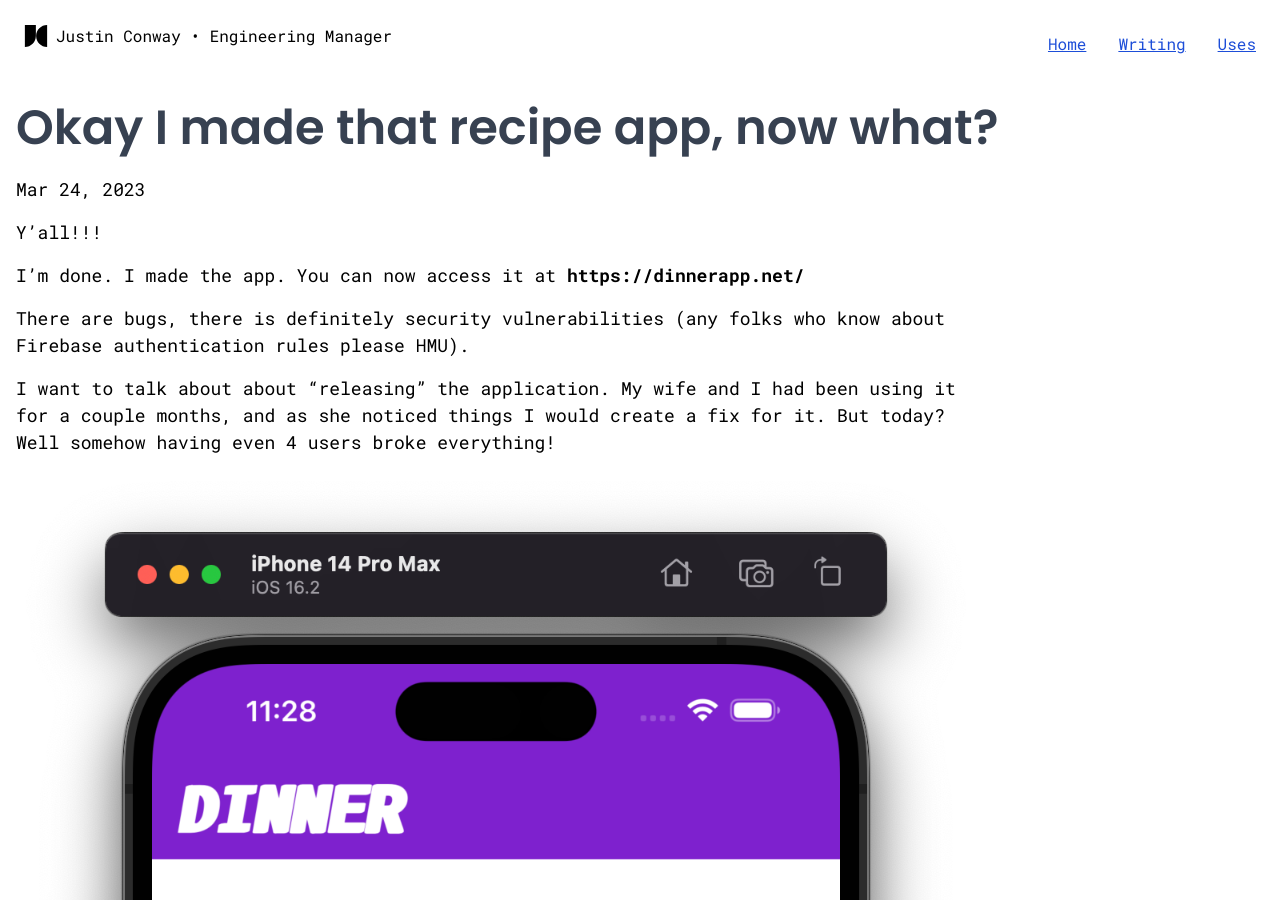
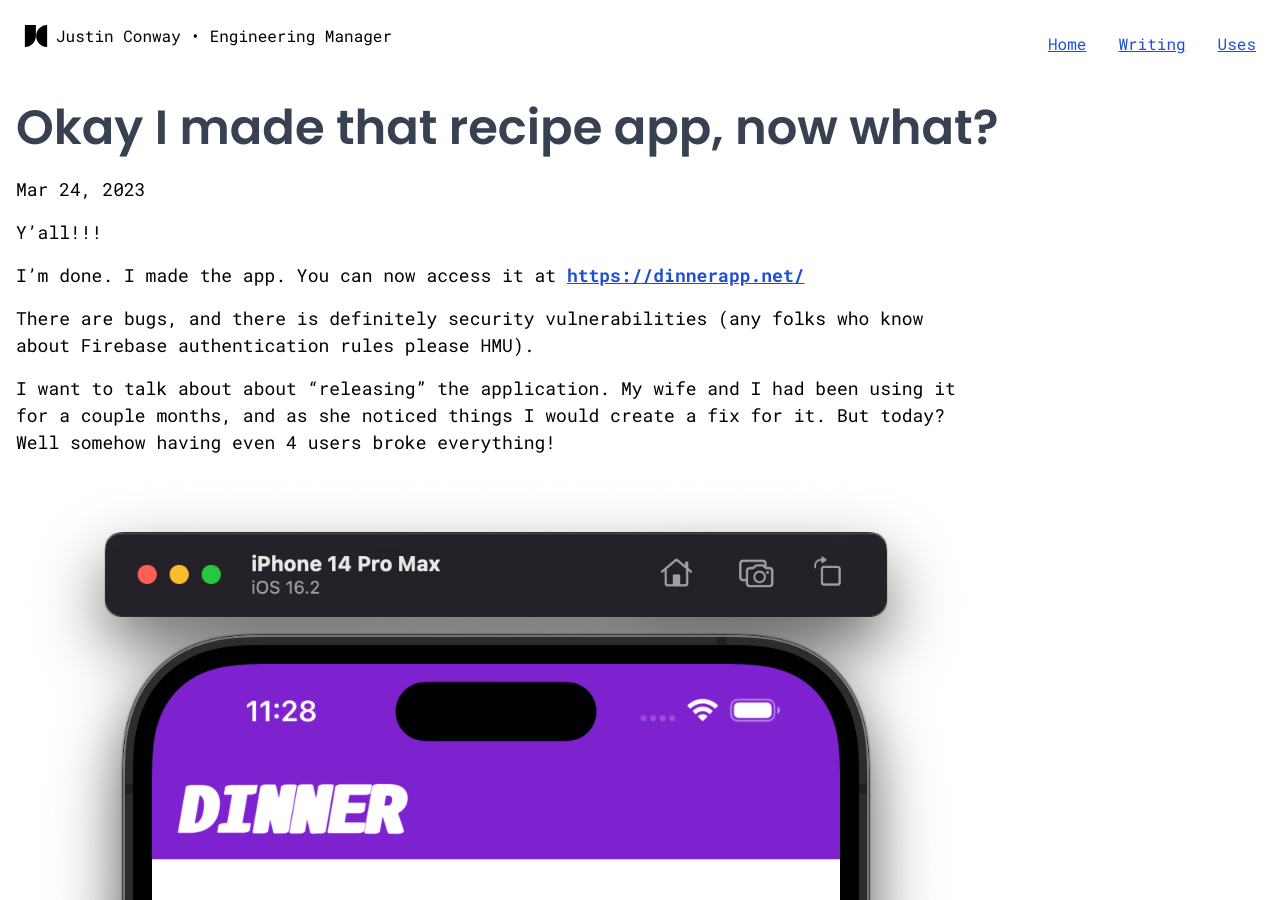
Before and after one commit to conwaydev/conwaydev.github.io, a Jekyll site: the page built from _posts/2023-03-24-okay-i-made-that-recipe-app-now-what.markdown, in a window 1280 px wide and 900 px high. Built offline with Jekyll 4.4.1, drawn with Linux system fonts in a browser that asks for light colours; our own code applies the rules of GitHub Pages for plain Markdown files; some of the changed text lies outside the part shown.

Commit message:
Updated Okay I Made That Recipe App Now What

```diff
--- a/_posts/2023-03-24-okay-i-made-that-recipe-app-now-what.markdown
+++ b/_posts/2023-03-24-okay-i-made-that-recipe-app-now-what.markdown
@@ -5,9 +5,9 @@
 
 Y'all!!!
 
-I’m done. I made the app. You can now access it at **https://dinnerapp.net/**
+I’m done. I made the app. You can now access it at **[https://dinnerapp.net/](https://dinnerapp.net/)**
 
-There are bugs, there is definitely security vulnerabilities (any folks who know about Firebase authentication rules please HMU).
+There are bugs, and there is definitely security vulnerabilities (any folks who know about Firebase authentication rules please HMU).
 
 I want to talk about about "releasing" the application. My wife and I had been using it for a couple months, and as she noticed things I would create a fix for it. But today? Well somehow having even 4 users broke everything!
 
@@ -21,4 +21,4 @@
 * Calendar view - The whole goal in my mind is to ask "what meal did we eat most last year?" or "what meal do I eat most Mondays?" to avoid the "Dinner picker"'s choice. There is a lot more overhead here.
 * A feedback area. We are now at 30 "active" (meaning signed in and added a recipe) users. That is insane from a single Instagram post. Now I want people to add feature requests, and help me understand the value of this damn thing. I had a lot of outreach that really set in stone that this is a neat tool for folks, but let's make sure they get the most of it.
 
-I am just grateful it's out. If you have the time check out https://dinnerapp.net/.
+I am just grateful it's out. If you have the time check out [https://dinnerapp.net/](https://dinnerapp.net/).
```
